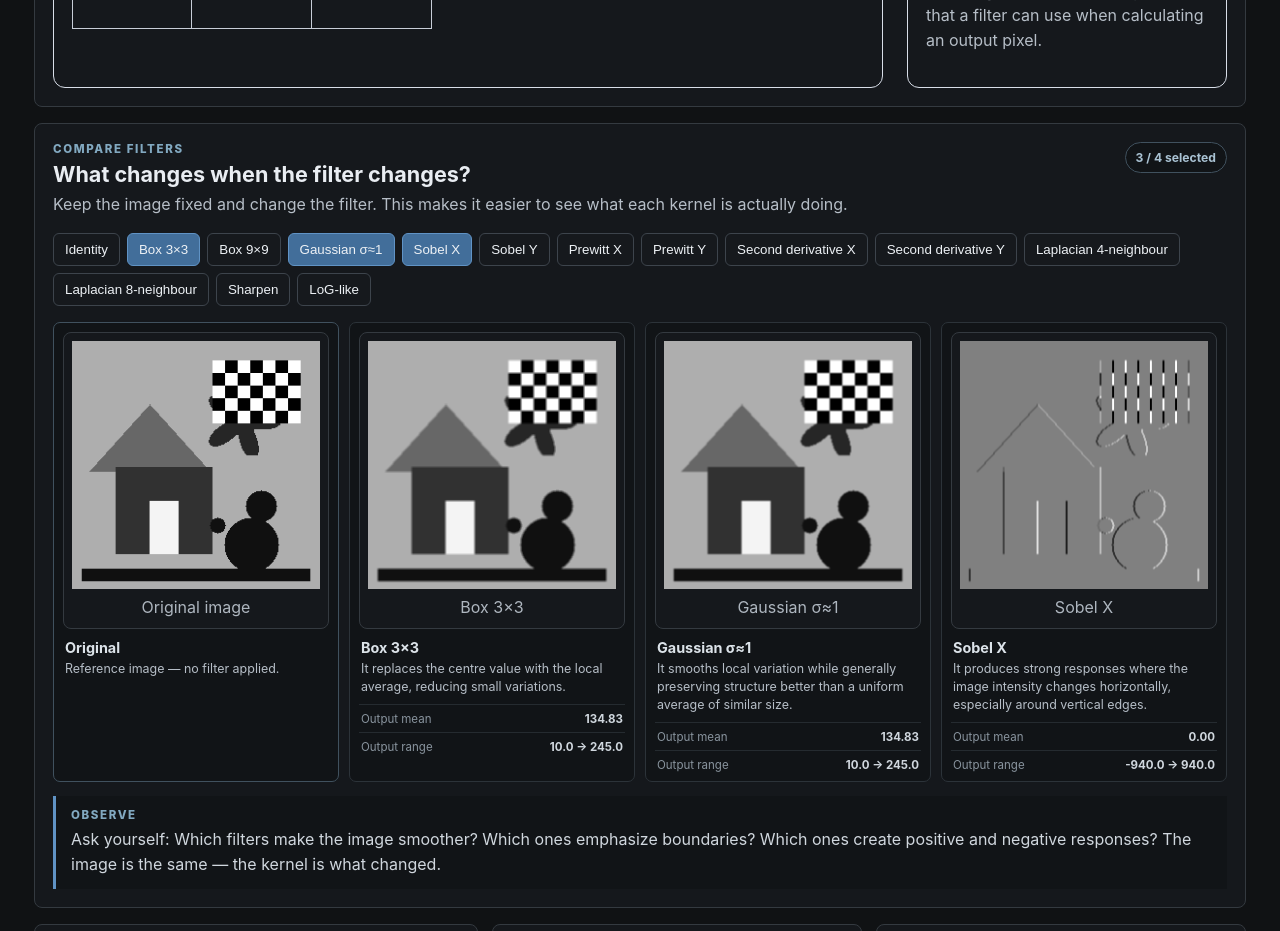
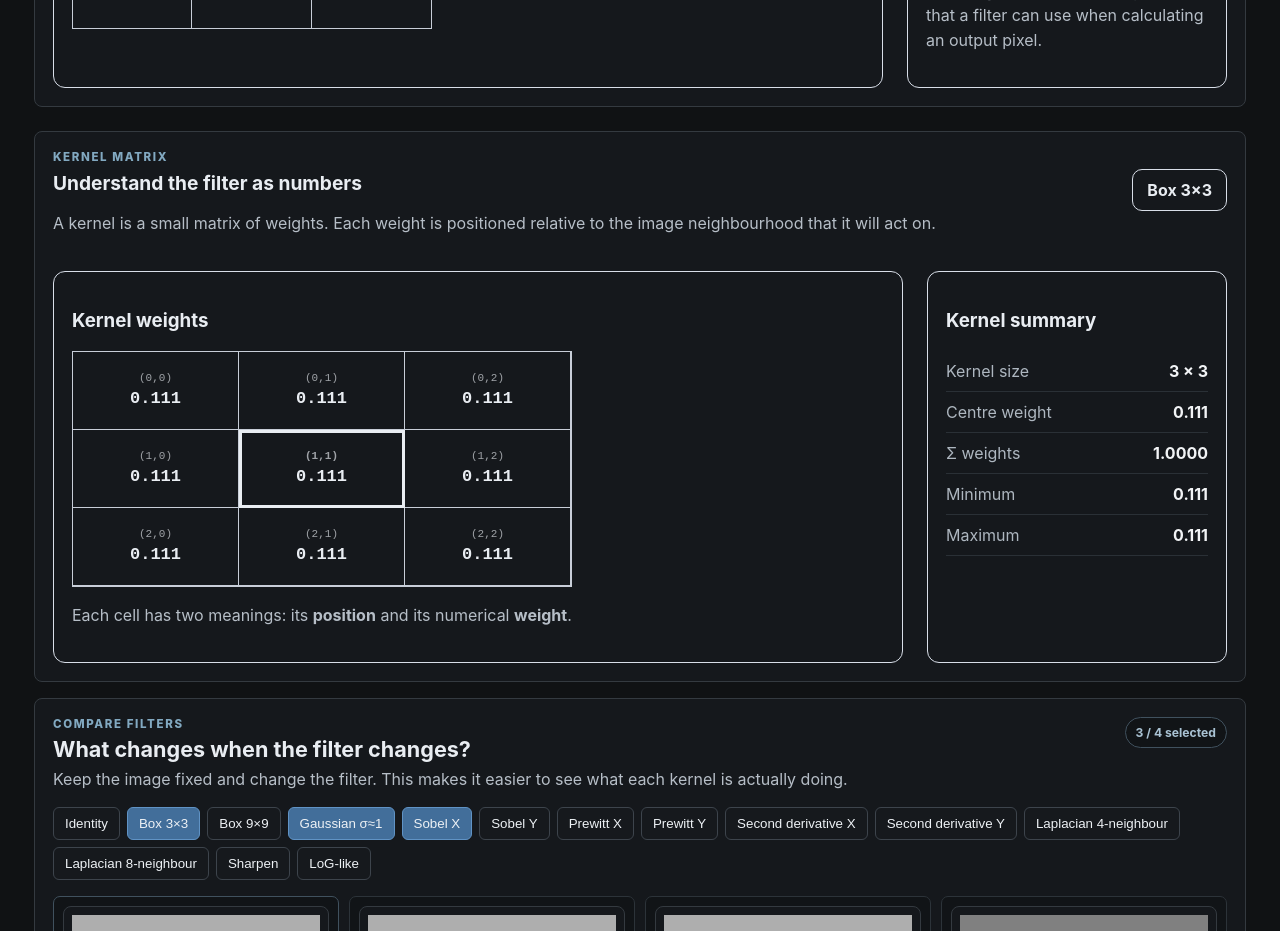
Before and after one commit to raikanwalrai/industrial-vision-lab, a React (Vite) app: page / in a window 1280 px wide. Shown: the part 1820-2751 px from the top of the page. Built offline with nearby package versions, Linux system fonts and the light colour scheme.

Commit message:
Add kernel matrix viewer

```diff
--- a/src/App.tsx
+++ b/src/App.tsx
@@ -162,6 +162,114 @@ function PixelInspector({
             This single number is the input value that a filter can use
             when calculating an output pixel.
           </p>
+        </div>
+      </div>
+    </section>
+  );
+}
+
+
+function KernelMatrixViewer({
+  kernel,
+  filterName,
+}: {
+  kernel: number[][];
+  filterName: string;
+}) {
+  const kernelSize = `${kernel.length} × ${kernel[0].length}`;
+  const centerRow = Math.floor(kernel.length / 2);
+  const centerCol = Math.floor(kernel[0].length / 2);
+  const centerWeight = kernel[centerRow][centerCol];
+
+  const flat = kernel.flat();
+  const sum = flat.reduce((a, b) => a + b, 0);
+  const min = Math.min(...flat);
+  const max = Math.max(...flat);
+
+  return (
+    <section className="kernelMatrixViewer panel">
+      <div className="sectionEyebrow">KERNEL MATRIX</div>
+
+      <div className="kernelMatrixHeader">
+        <div>
+          <h2>Understand the filter as numbers</h2>
+          <p>
+            A kernel is a small matrix of weights. Each weight is positioned
+            relative to the image neighbourhood that it will act on.
+          </p>
+        </div>
+
+        <div className="kernelNameBadge">
+          {filterName}
+        </div>
+      </div>
+
+      <div className="kernelMatrixLayout">
+        <div className="kernelMatrixCard">
+          <h3>Kernel weights</h3>
+
+          <div
+            className="educationalKernelMatrix"
+            style={{
+              gridTemplateColumns: `repeat(${kernel[0].length}, minmax(55px, 1fr))`,
+            }}
+          >
+            {kernel.flatMap((row, r) =>
+              row.map((value, c) => {
+                const center =
+                  r === centerRow && c === centerCol;
+
+                return (
+                  <div
+                    className={`kernelMatrixCell ${
+                      center ? "kernelCenterCell" : ""
+                    }`}
+                    key={`${r}-${c}`}
+                  >
+                    <span className="kernelPosition">
+                      ({r},{c})
+                    </span>
+
+                    <b>{value.toFixed(3)}</b>
+                  </div>
+                );
+              }),
+            )}
+          </div>
+
+          <p className="kernelMatrixHint">
+            Each cell has two meanings: its <b>position</b> and its
+            numerical <b>weight</b>.
+          </p>
+        </div>
+
+        <div className="kernelSummaryCard">
+          <h3>Kernel summary</h3>
+
+          <div className="metric">
+            <span>Kernel size</span>
+            <b>{kernelSize}</b>
+          </div>
+
+          <div className="metric">
+            <span>Centre weight</span>
+            <b>{centerWeight.toFixed(3)}</b>
+          </div>
+
+          <div className="metric">
+            <span>Σ weights</span>
+            <b>{sum.toFixed(4)}</b>
+          </div>
+
+          <div className="metric">
+            <span>Minimum</span>
+            <b>{min.toFixed(3)}</b>
+          </div>
+
+          <div className="metric">
+            <span>Maximum</span>
+            <b>{max.toFixed(3)}</b>
+          </div>
         </div>
       </div>
     </section>
@@ -445,6 +553,11 @@ export default function App() {
         pixel={pixel}
       />
 
+      <KernelMatrixViewer
+        kernel={activeKernel}
+        filterName={custom ? "Custom kernel" : selected.name}
+      />
+
       {!custom && (
         <ComparisonLab
           source={source}
--- a/src/styles.css
+++ b/src/styles.css
@@ -345,3 +345,86 @@
     min-width: 0;
   }
 }
+
+.kernelMatrixViewer {
+  margin-top: 24px;
+}
+
+.kernelMatrixHeader {
+  display: flex;
+  justify-content: space-between;
+  gap: 24px;
+  align-items: flex-start;
+}
+
+.kernelNameBadge {
+  padding: 10px 14px;
+  border: 1px solid #d8dee8;
+  border-radius: 10px;
+  font-weight: 700;
+  white-space: nowrap;
+}
+
+.kernelMatrixLayout {
+  display: grid;
+  grid-template-columns: minmax(0, 1fr) minmax(220px, 300px);
+  gap: 24px;
+  margin-top: 20px;
+}
+
+.kernelMatrixCard,
+.kernelSummaryCard {
+  border: 1px solid #d8dee8;
+  border-radius: 12px;
+  padding: 18px;
+}
+
+.educationalKernelMatrix {
+  display: grid;
+  width: min(100%, 500px);
+  margin-top: 16px;
+  border: 1px solid #c8ced8;
+}
+
+.kernelMatrixCell {
+  min-height: 78px;
+  display: flex;
+  flex-direction: column;
+  align-items: center;
+  justify-content: center;
+  gap: 5px;
+  border-right: 1px solid #c8ced8;
+  border-bottom: 1px solid #c8ced8;
+  font-family: monospace;
+}
+
+.kernelPosition {
+  font-size: 11px;
+  opacity: 0.65;
+}
+
+.kernelMatrixCell b {
+  font-size: 17px;
+}
+
+.kernelCenterCell {
+  font-weight: 700;
+  outline: 3px solid currentColor;
+  outline-offset: -3px;
+}
+
+.kernelMatrixHint {
+  margin-top: 16px;
+}
+
+@media (max-width: 800px) {
+  .kernelMatrixHeader,
+  .kernelMatrixLayout {
+    display: grid;
+    grid-template-columns: 1fr;
+  }
+
+  .kernelNameBadge {
+    width: fit-content;
+  }
+}
```
